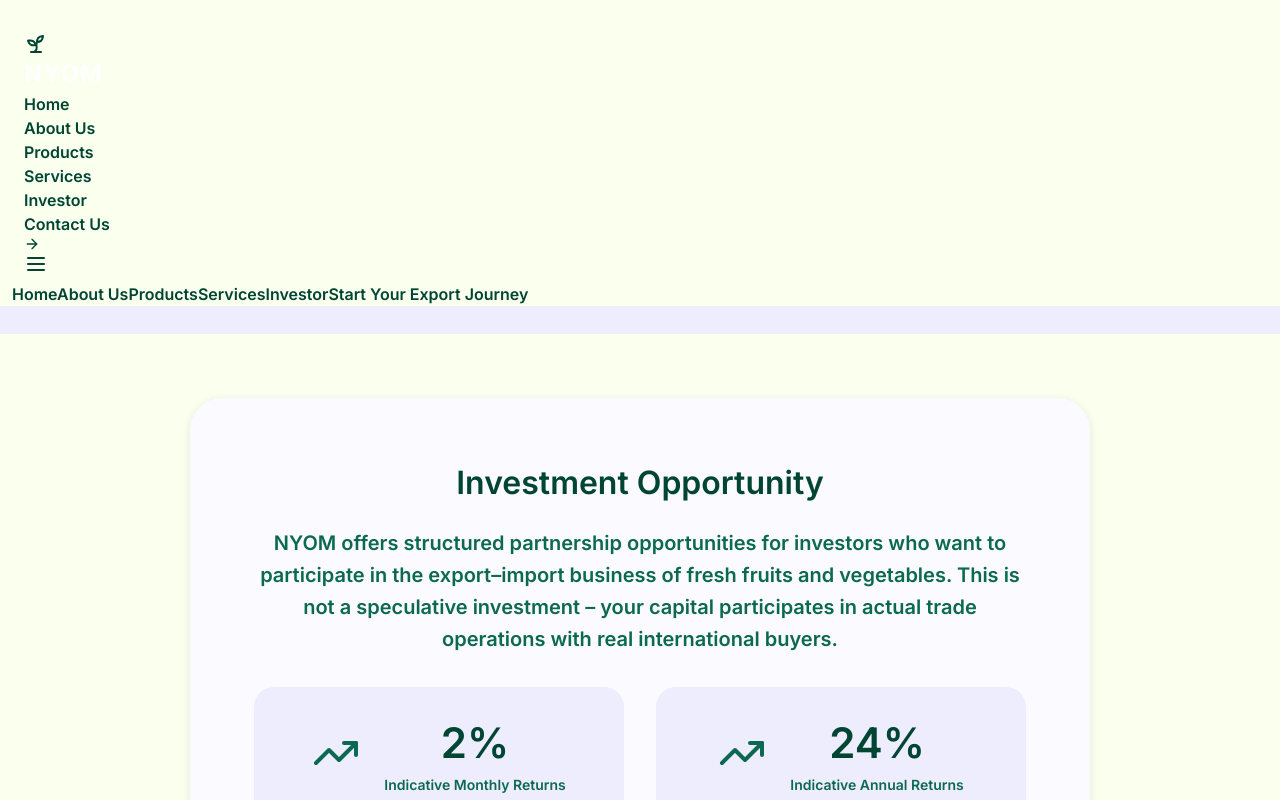
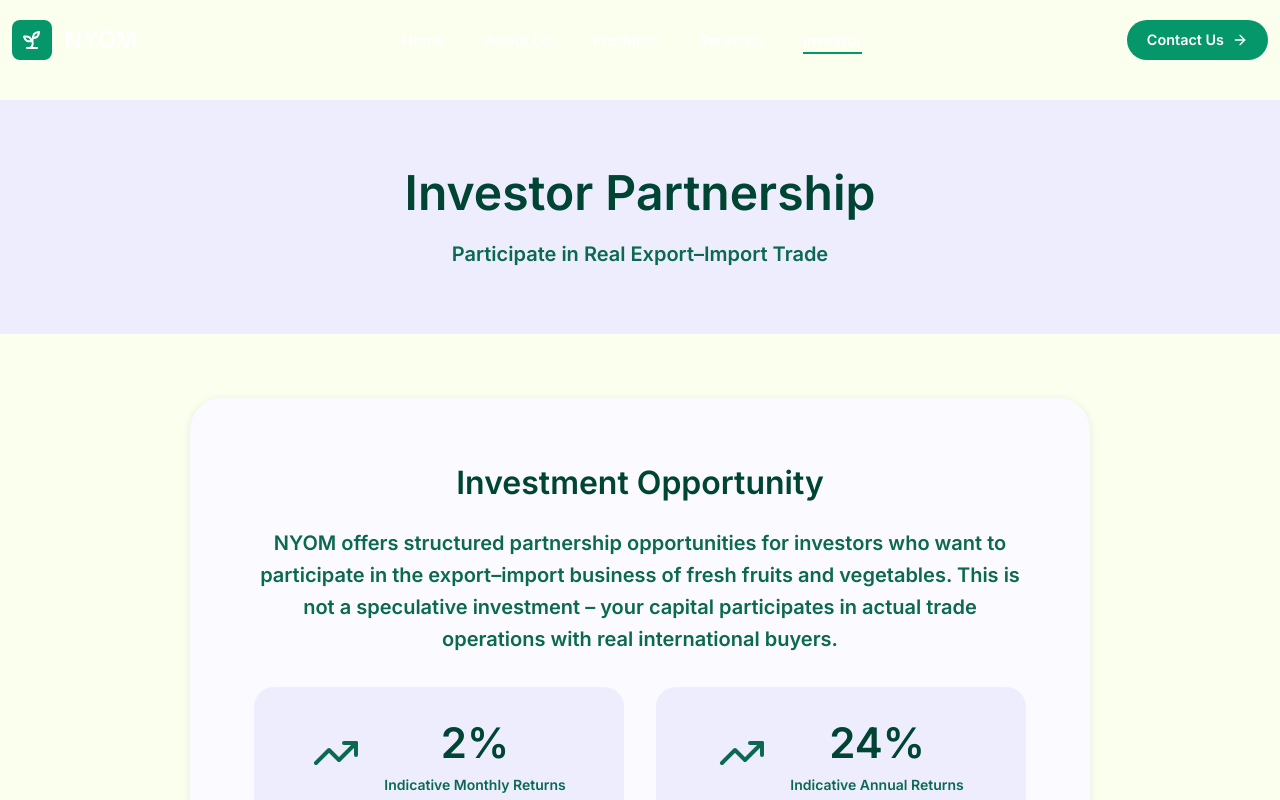
Before and after one commit to abhishekkumardevloper/Yono, a React (Create React App) app in the folder frontend/: page /investor in a window 1280 px wide. Shown: the top 800 px of the page. Built offline with nearby package versions, Linux system fonts and the light colour scheme.

Commit message:
Update Header.css

```diff
--- a/frontend/src/components/Header.css
+++ b/frontend/src/components/Header.css
@@ -1,154 +1,208 @@
-.network-header {
-  background: var(--bg-page);
-  position: fixed;
-  top: 32px;
-  left: 0;
-  right: 0;
-  width: 100%;
-  z-index: 999;
-  padding: 0 12px;
+/* --- Variables (Matching Home.css) --- */
+:root {
+  --header-height: 80px;
+  --primary: #0f172a;    /* Deep Navy */
+  --secondary: #059669;  /* Emerald Green */
+  --accent: #f59e0b;     /* Amber */
+  --white: #ffffff;
+  --glass: rgba(255, 255, 255, 0.95);
+  --shadow-sm: 0 1px 3px rgba(0,0,0,0.1);
 }
 
-.nav-wrapper {
-  max-width: 1440px;
-  margin: 0 auto;
-  background: var(--brand-dark);
-  border-radius: 25px;
-  padding: 8px 16px;
+/* --- Base Header --- */
+.network-header {
+  position: fixed;
+  top: 0;
+  left: 0;
+  width: 100%;
+  height: var(--header-height);
+  z-index: 1000;
+  transition: all 0.4s ease;
+  background-color: transparent; /* Starts transparent over hero image */
+  color: var(--white); /* Text starts white for contrast on dark hero */
+}
+
+.header-container {
   display: flex;
   align-items: center;
   justify-content: space-between;
-  box-shadow: 0 2px 8px rgba(0, 69, 52, 0.25);
+  height: 100%;
 }
 
-.network-logo {
-  text-decoration: none;
+/* --- Scrolled State (The "Sticky" Effect) --- */
+.network-header.scrolled {
+  background-color: var(--glass);
+  backdrop-filter: blur(12px); /* Frosted glass effect */
+  box-shadow: 0 4px 20px rgba(0, 0, 0, 0.05);
+  height: 70px; /* Shrinks slightly on scroll */
+  color: var(--primary); /* Text turns dark */
+}
+
+/* --- Logo --- */
+.logo-wrapper {
   display: flex;
   align-items: center;
-  gap: 8px;
+  gap: 0.75rem;
+  text-decoration: none;
+  color: inherit; /* Inherits from header state */
+}
+
+.logo-icon-bg {
+  width: 40px;
+  height: 40px;
+  background: var(--secondary);
+  border-radius: 8px;
+  display: flex;
+  align-items: center;
+  justify-content: center;
+  color: var(--white);
+  transition: transform 0.3s ease;
+}
+
+.logo-wrapper:hover .logo-icon-bg {
+  transform: rotate(10deg);
 }
 
 .logo-text {
-  font-size: 24px;
-  font-weight: 700;
-  color: white;
-  letter-spacing: 1px;
+  font-size: 1.5rem;
+  font-weight: 800;
+  letter-spacing: -0.5px;
 }
 
-.network-nav {
+/* --- Desktop Nav --- */
+.desktop-nav {
+  display: none; /* Hidden on mobile */
+}
+
+.nav-list {
+  display: flex;
+  list-style: none;
+  gap: 2.5rem;
+  margin: 0;
+  padding: 0;
+}
+
+.nav-link {
+  text-decoration: none;
+  font-weight: 500;
+  font-size: 0.95rem;
+  color: inherit; /* Inherits white or dark based on scroll */
+  position: relative;
+  transition: color 0.3s ease;
+}
+
+.nav-link::after {
+  content: '';
+  position: absolute;
+  width: 0;
+  height: 2px;
+  bottom: -4px;
+  left: 0;
+  background-color: var(--secondary);
+  transition: width 0.3s ease;
+}
+
+.nav-link:hover::after,
+.nav-link.active::after {
+  width: 100%;
+}
+
+/* --- Header Actions (Button & Hamburger) --- */
+.header-actions {
   display: flex;
   align-items: center;
-  gap: 24px;
+  gap: 1.5rem;
 }
 
-.network-nav-link {
-  color: white;
+.btn-header {
+  background-color: var(--secondary);
+  color: var(--white);
+  padding: 0.6rem 1.25rem;
+  border-radius: 50px;
   text-decoration: none;
-  font-size: 16px;
-  font-weight: 500;
-  padding: 8px 16px;
-  border-radius: 20px;
-  transition: all 0.2s ease;
+  font-weight: 600;
+  font-size: 0.9rem;
+  display: none; /* Hidden on mobile */
+  align-items: center;
+  gap: 0.5rem;
+  transition: all 0.3s ease;
 }
 
-.network-nav-link:hover,
-.network-nav-link.active {
-  background: rgba(255, 255, 255, 0.1);
+.btn-header:hover {
+  background-color: #047857; /* Darker Green */
+  transform: translateY(-2px);
+  gap: 0.75rem; /* Slide arrow effect */
 }
 
-.btn-cta-small {
-  background: var(--brand-primary);
-  color: var(--brand-dark);
+.mobile-toggle {
+  background: none;
   border: none;
-  border-radius: 25px;
-  padding: 10px 20px;
-  font-size: 14px;
+  cursor: pointer;
+  color: inherit;
+  display: block;
+}
+
+/* --- Mobile Menu Overlay --- */
+.mobile-menu {
+  position: fixed;
+  top: 0;
+  left: 0;
+  width: 100%;
+  height: 0; /* Hidden by default */
+  background-color: var(--white);
+  overflow: hidden;
+  transition: height 0.4s cubic-bezier(0.16, 1, 0.3, 1);
+  z-index: 999; /* Below header */
+  padding-top: 0;
+}
+
+.mobile-menu.is-open {
+  height: 100vh;
+  padding-top: var(--header-height);
+}
+
+.mobile-nav-content {
+  display: flex;
+  flex-direction: column;
+  align-items: center;
+  justify-content: center;
+  height: 80%;
+  gap: 2rem;
+}
+
+.mobile-link {
+  font-size: 1.5rem;
+  font-weight: 700;
+  color: var(--primary);
+  text-decoration: none;
+}
+
+.mobile-link.active {
+  color: var(--secondary);
+}
+
+.mobile-cta-btn {
+  background-color: var(--primary);
+  color: var(--white);
+  padding: 1rem 2rem;
+  border-radius: 8px;
   font-weight: 600;
   text-decoration: none;
-  transition: all 0.2s ease;
-  white-space: nowrap;
+  margin-top: 1rem;
 }
 
-.btn-cta-small:hover {
-  transform: translateY(-2px);
-  box-shadow: 0 4px 12px rgba(211, 255, 98, 0.3);
-}
-
-/* Mobile Menu */
-.mobile-menu-btn {
-  display: none;
-  background: transparent;
-  border: none;
-  color: white;
-  cursor: pointer;
-  padding: 8px;
-}
-
-.desktop-nav {
-  display: flex;
-}
-
-.mobile-nav {
-  display: none;
-}
-
-/* Mobile Responsive */
-@media (max-width: 1024px) {
-  .network-header {
-    top: 0;
-    padding: 0;
+/* --- Media Queries --- */
+@media (min-width: 992px) {
+  .desktop-nav {
+    display: block;
   }
-
-  .nav-wrapper {
-    border-radius: 0;
-    padding: 12px 16px;
+  .btn-header {
+    display: inline-flex;
   }
-
-  .desktop-nav {
+  .mobile-toggle {
     display: none;
   }
-
-  .mobile-menu-btn {
-    display: block;
-  }
-
-  .mobile-nav {
-    display: flex;
-    flex-direction: column;
-    background: var(--brand-dark);
-    padding: 16px;
-    gap: 8px;
-    animation: slideDown 0.3s ease;
-  }
-
-  .mobile-nav-link {
-    color: white;
-    text-decoration: none;
-    font-size: 16px;
-    font-weight: 500;
-    padding: 12px 16px;
-    border-radius: 12px;
-    transition: all 0.2s ease;
-  }
-
-  .mobile-nav-link:hover,
-  .mobile-nav-link.active {
-    background: rgba(255, 255, 255, 0.1);
-  }
-
-  .mobile-cta {
-    margin-top: 8px;
-    text-align: center;
+  .mobile-menu {
+    display: none; /* Never show mobile menu on desktop */
   }
 }
-
-@keyframes slideDown {
-  from {
-    opacity: 0;
-    transform: translateY(-10px);
-  }
-  to {
-    opacity: 1;
-    transform: translateY(0);
-  }
-}
```
